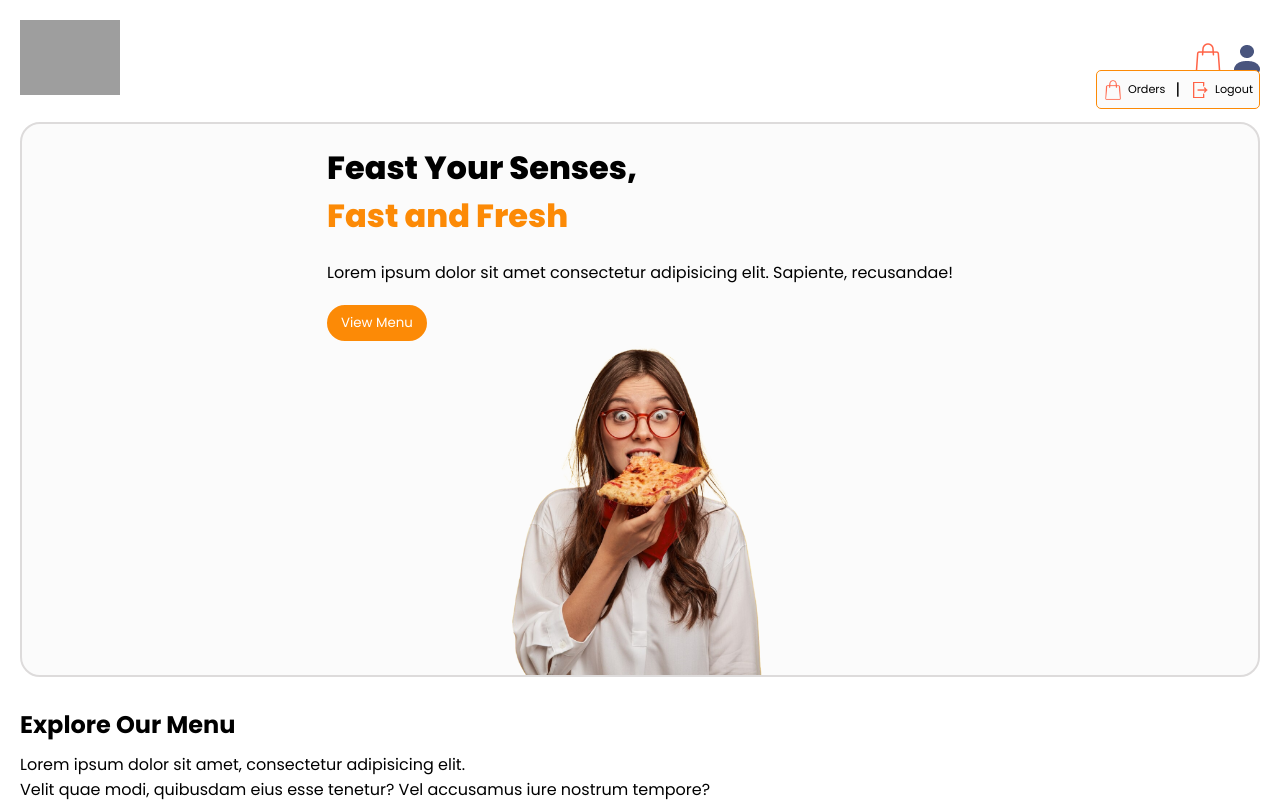
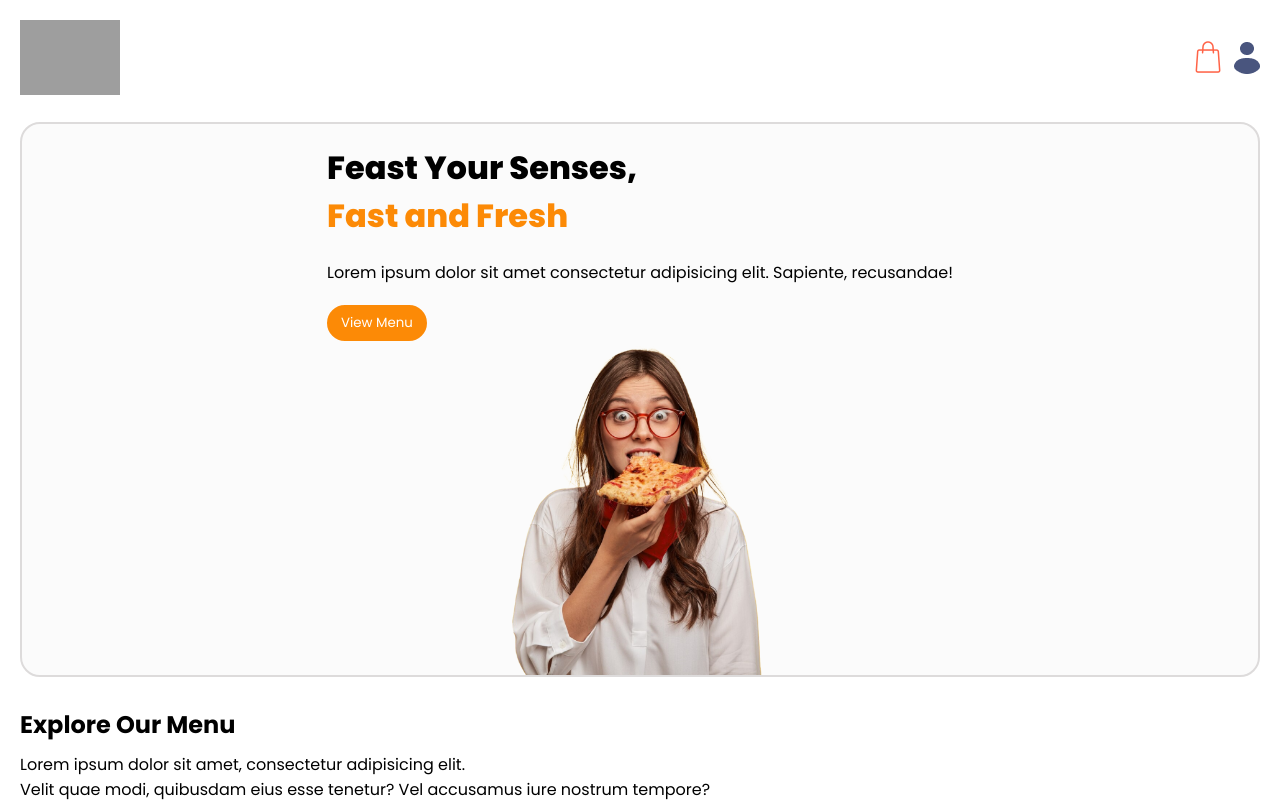
Before and after one commit to devalibello/food-delivery-app, a React (Vite) app in the folder frontend/: page / in a window 1280 px wide. Shown: the top 802 px of the page. Built offline with nearby package versions, Linux system fonts and the light colour scheme; grey boxes are pictures that could not be loaded.

Commit message:
Add logout dropdown

```diff
--- a/frontend/src/components/Navbar/Navbar.css
+++ b/frontend/src/components/Navbar/Navbar.css
@@ -18,7 +18,6 @@
     flex-direction: column;
     justify-content: center;
     gap: 10px;
-    position: relative;
 }
 
 .order-logout {
@@ -42,14 +41,16 @@
 }
 
 .profile-section {
+    display: none;
     text-align: center;
     border: 1px solid var(--orange);
     padding: 6px 6px 6px 6px;
     border-radius: 5px;
     background-color: var(--light-ash);
     position: absolute;
-    right: 0px;
-    top: 50px;
+    right: 20px;
+    top: 55px;
+    cursor: pointer;
 }
 
 .nav-menu {
@@ -59,9 +60,19 @@
 }
 
 .cart-icon {
-    margin-top: 3px;
+    padding-bottom: 2px;
 }
 
 .order-image, .logout-image {
     width: 20px;
 }
+
+.profile-container:hover .profile-section
+ {
+    display: flex;
+    flex-direction: column;
+}
+
+.profile-icon {
+    cursor: pointer;
+}
--- a/frontend/src/components/Navbar/Navbar.jsx
+++ b/frontend/src/components/Navbar/Navbar.jsx
@@ -16,7 +16,23 @@ const Navbar = ({setShowLogin}) => {
           <div className="nav-menu">
             <Link to='/cart'><img src={assets.bagIcon} alt="" className="cart-icon" /></Link>
             {
-              !token ? <img src={assets.profile_icon} alt="" className="profile-icon" />
+              !token ?
+              <div className="profile-container">
+                <img src={assets.profile_icon} alt="" className="profile-icon" />
+                <ul className="profile-section">
+                  <li className="order-logout">
+                    <div className="order">
+                      <img src={assets.bagIcon} alt="" className="order-image" />
+                      <p>Orders</p>
+                    </div>
+                    <p>|</p>
+                    <div className="logout">
+                      <img src={assets.logout_icon} alt="" className="logout-image" />
+                      <p>Logout</p>
+                    </div>
+                  </li>
+                </ul>
+              </div>
               : <button onClick={() => {
                   setShowLogin(true);
                   document.body.style.overflow = 'hidden';
@@ -24,19 +40,6 @@ const Navbar = ({setShowLogin}) => {
                 </button>
             }
           </div>
-          <div className="profile-section">
-              <div className="order-logout">
-                <div className="order">
-                  <img src={assets.bagIcon} alt="" className="order-image" />
-                  <p>Orders</p>
-                </div>
-                <p>|</p>
-                <div className="logout">
-                  <img src={assets.logout_icon} alt="" className="logout-image" />
-                  <p>Logout</p>
-                </div>
-              </div>
-          </div>
       </div>
     </div>
   )
```
